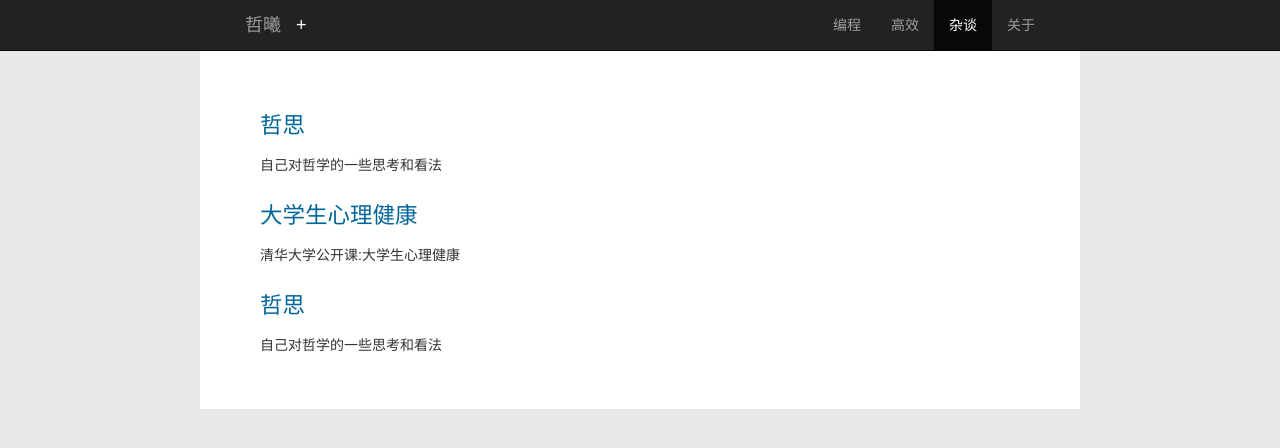
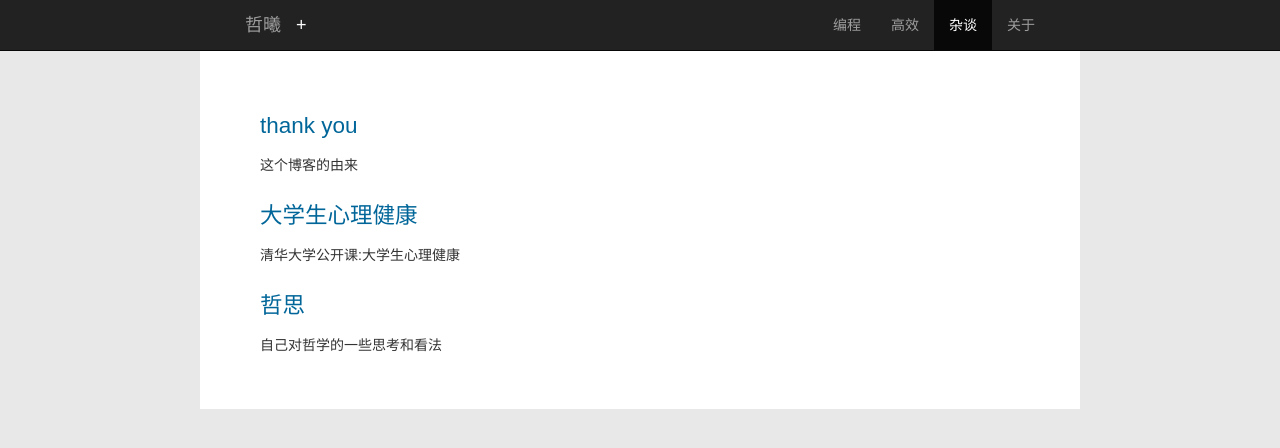
Before and after one commit to shenglongcsl/shenglongcsl.github.io, a Jekyll site: the page built from blog.md, in a window 1280 px wide. Shown: the top 448 px of the page. Built offline with Jekyll 4.4.1, drawn with Linux system fonts in a browser that asks for light colours; nearby versions of some CDN libraries; Markdown is read by kramdown in place of the engine named in the settings.

Commit message:
增加感谢文章，第一篇文章

```diff
--- a/_posts/blog/2015-07-31-thank_you.md
+++ b/_posts/blog/2015-07-31-thank_you.md
@@ -1,10 +1,10 @@
 ---
 layout: blog
-title: 哲思
-description: 自己对哲学的一些思考和看法
+title: thank you
+description: 这个博客的由来
 category: blog
-tags: 哲学
-keywords: 哲学, 感悟
+tags: thank you
+keywords: 感谢
 ---
 
-以前的博文全来自，谢谢，以后在机会会删除(wenin819)[http://wenin819.com/]
+以前的博文全来自，谢谢，以后在机会会删除[wenin819](http://wenin819.com/)
```
